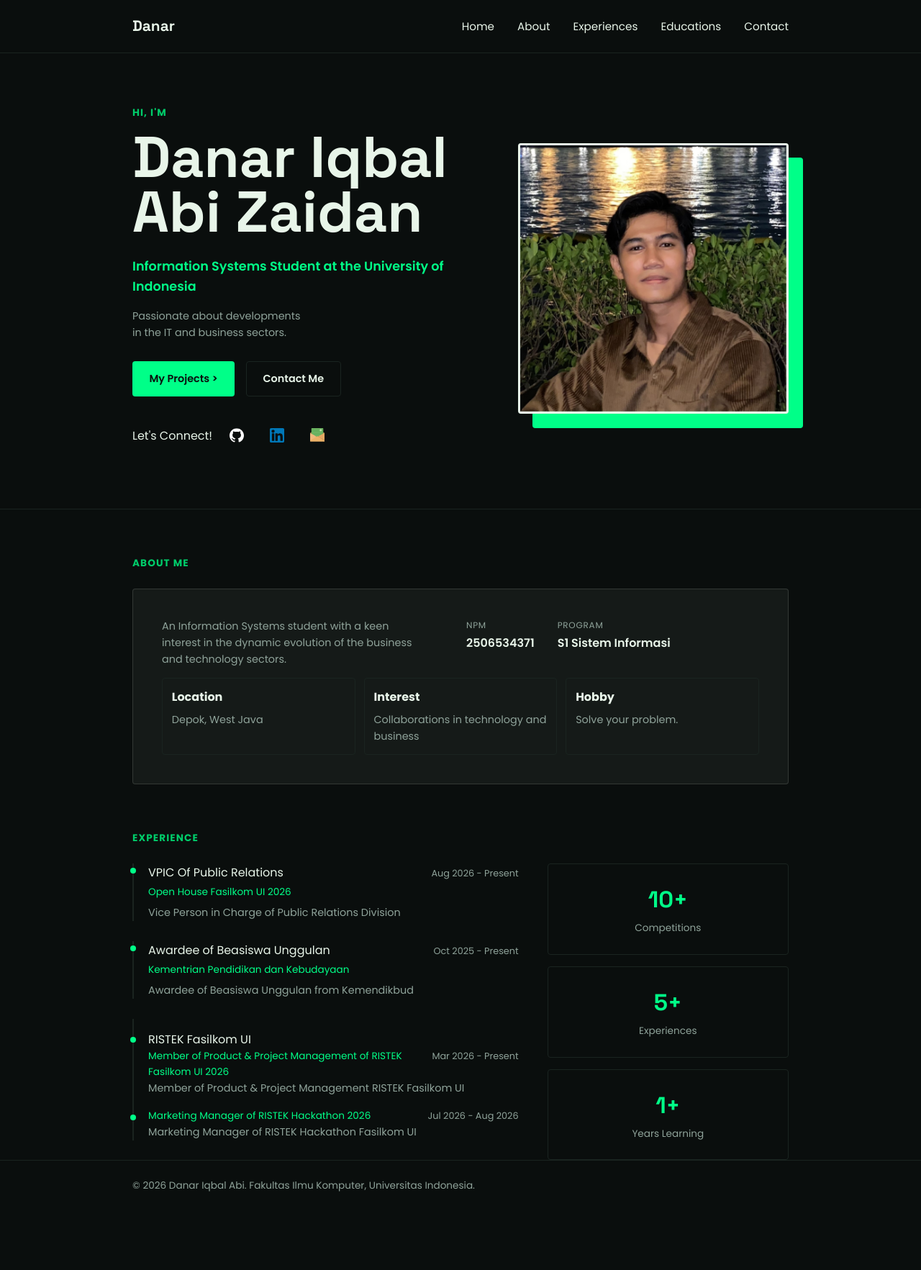
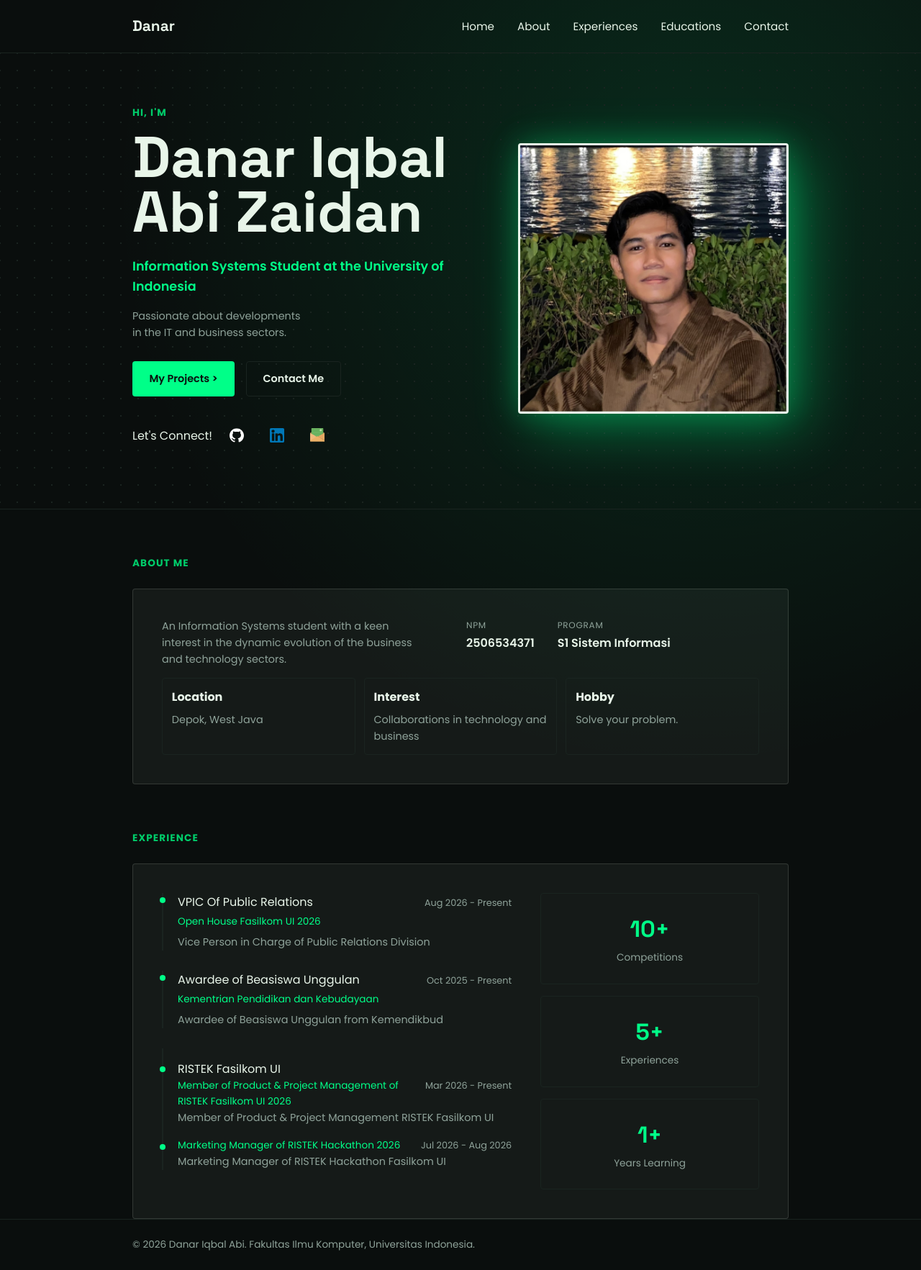
Before and after one commit to danariqbalabi/myportofolio, a Django app: page / in a window 1280 px wide. Shown: the whole page at 72% size. Before the commit the page ends 1656 px from the top, so only its background shows below. Run offline with Django 5.2, Linux system fonts and the light colour scheme.

Commit message:
redesign tampilan home dan fixing experience-box

```diff
--- a/static/css/style.css
+++ b/static/css/style.css
@@ -19,6 +19,7 @@ body {
     color: var(--ink);
     background-color: var(--paper);
     line-height: 1.6;
+    background-image: radial-gradient(circle at 75% 15%, rgba(0, 255, 136, 0.12), transparent 45%);
 }
 
 h1, .brand {
@@ -62,6 +63,9 @@ h1, .brand {
 
 .hero {
     padding: 4.5rem 0 5rem;
+    background-image: radial-gradient(var(--line) 1px, transparent 1px);
+    background-size: 24px 24px;
+    background-position: -12px -12px;
 }
 
 .hero-grid {
@@ -152,7 +156,7 @@ h1, .brand {
 }
 
 .photo-block {
-    position: absolute;
+   position: absolute;
     top: 1.25rem;
     left: 1.25rem;
     width: 100%;
@@ -160,6 +164,8 @@ h1, .brand {
     background-color: var(--accent);
     border-radius: var(--radius);
     z-index: 0;
+    filter: blur(40px);
+    opacity: 0.35;
 }
 
 .avatar {
@@ -171,6 +177,7 @@ h1, .brand {
     object-fit: cover;
     border-radius: var(--radius);
     border: 3px solid var(--ink);
+    box-shadow: 0 0 40px rgba(0, 255, 136, 0.25);
 }
 
 .site-footer {
@@ -458,7 +465,7 @@ nav ul {
 }
 
 
-@media (max-width: 700px) {
+@media (max-width: 600px) {
     .experience-layout {
         grid-template-columns: 1fr;
     }
@@ -471,3 +478,10 @@ nav ul {
         min-width: 140px;
     }
 }
+
+.experience-box {
+    padding: 2.5rem;
+    background-color: rgba(232, 245, 233, 0.05);
+    border: 1px solid rgba(232, 245, 233, 0.14);
+    border-radius: var(--radius);
+}
--- a/templates/index.html
+++ b/templates/index.html
@@ -107,6 +107,7 @@
                 <section class="exp" id="exp">
                     <div class="container">
                         <p class="section-kicker">Experience</p>
+                        <div class="experience-box">
                         <div class="experience-layout">
                             <div class="timeline">
                                 <div class="timeline-item">
@@ -146,11 +147,10 @@
                                         <span class="timeline-date">Jul 2026 - Aug 2026</span>
                                         </div>
                                     <p class="timeline-desc">
-                                        Marketing Manager of RISTEK Hackathon Fasilkom UI
-                                    </p>
+                                        Marketing Manager of RISTEK Hackathon Fasilkom UI</p>
                             </div>
                             </div>
-                        </div>
+                            </div>
                         <div class="stats-grid">
                         <div class="stat-card">
                             <span class="stat-number">10+</span>
@@ -165,7 +165,9 @@
                             <span class="stat-label">Years Learning</span>
                             </div>
                         </div>
+                        </div>
                     </div>
+                </div>
                 </section>
             </main>
 
```
